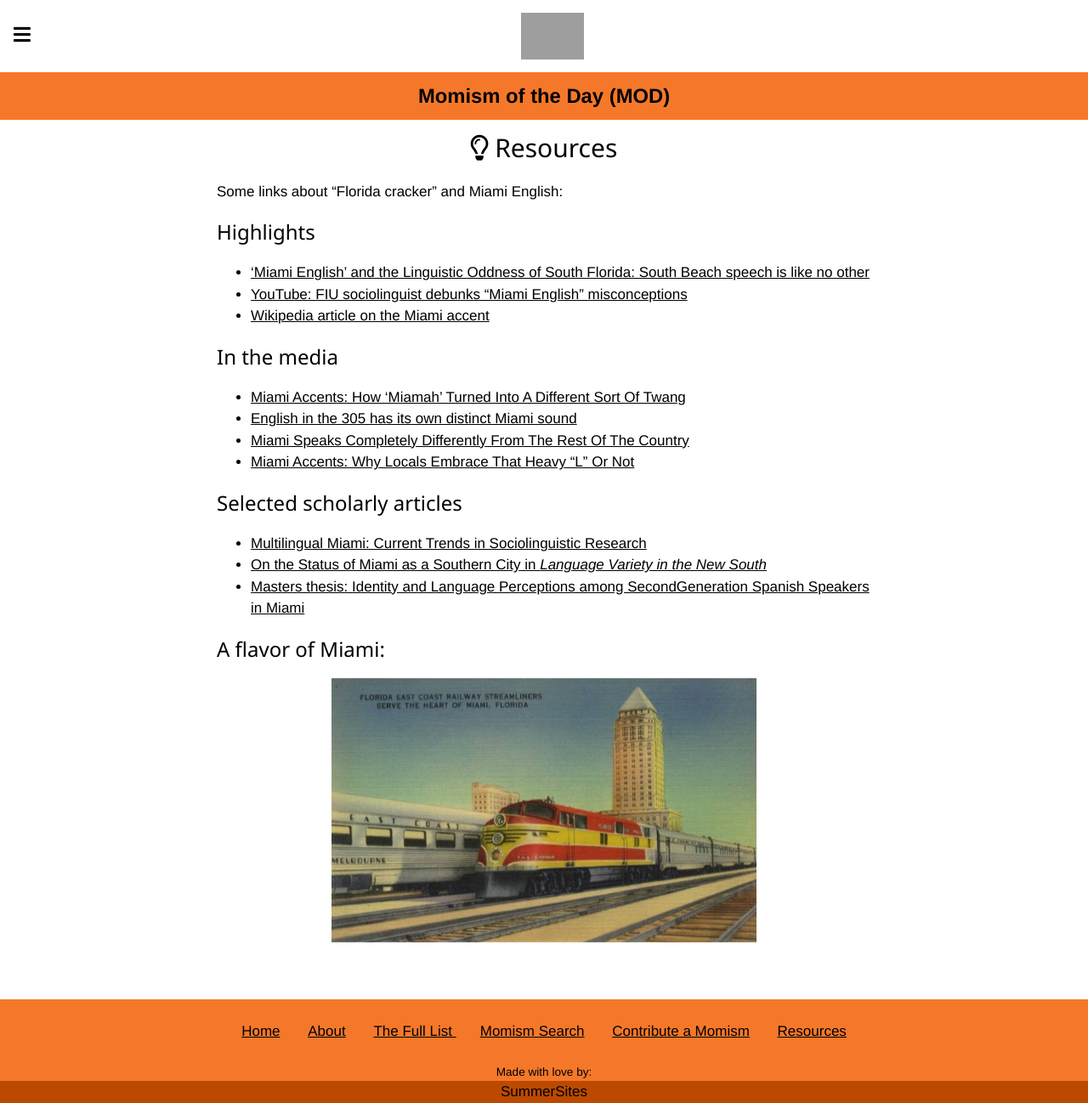
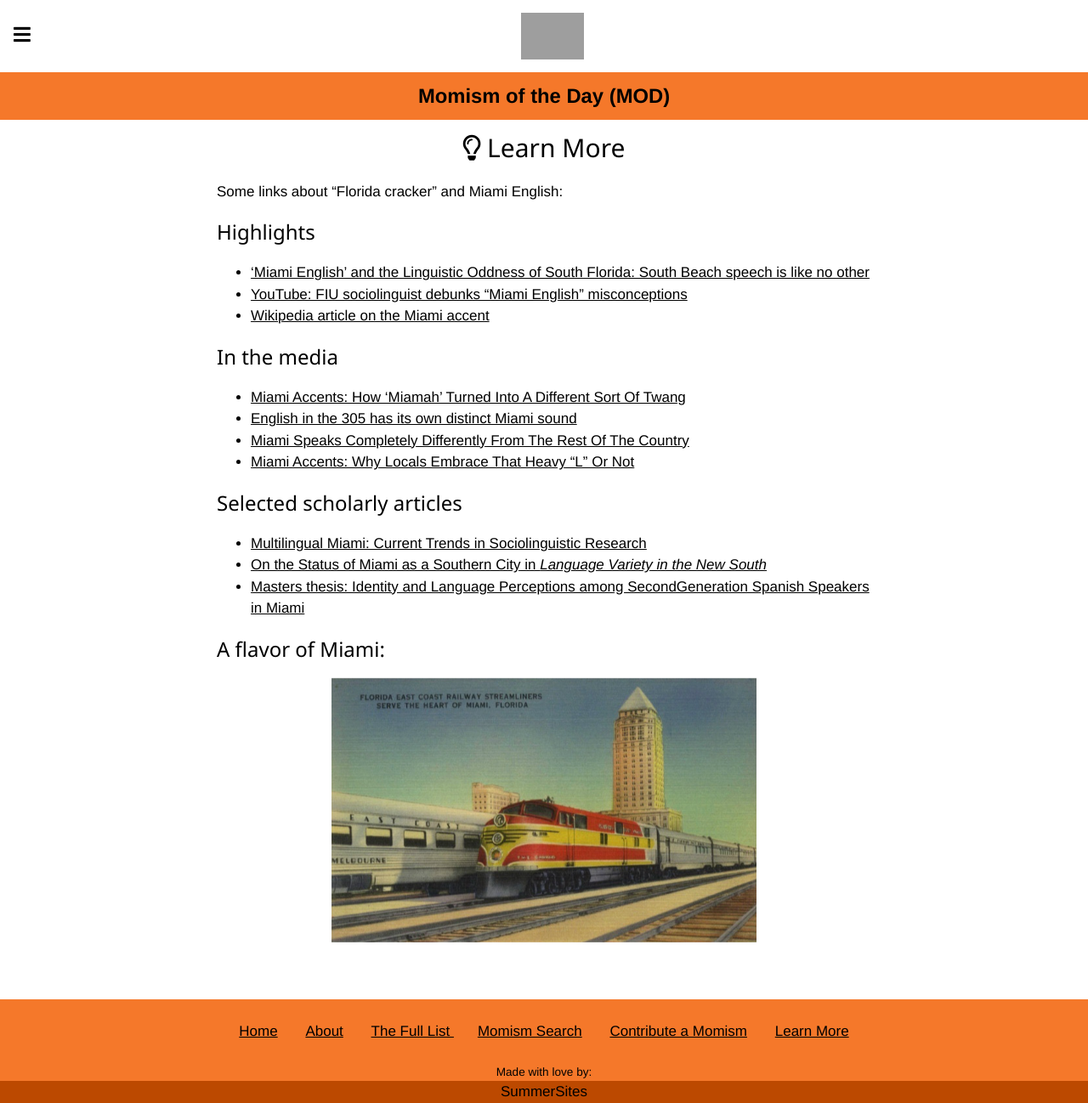
Before and after one commit to summerhays/new_momisms, a Jekyll site: the page built from resources.md, in a window 1280 px wide. Shown: the whole page at 85% size. Built offline with Jekyll 4.4.1, drawn with Linux system fonts in a browser that asks for light colours; grey boxes are pictures that could not be loaded.

```diff
--- a/_data/navigation.yml
+++ b/_data/navigation.yml
@@ -18,6 +18,6 @@
   url: /contribute.html
   icon: <i class="fas fa-hand-holding-medical fa-fw fa-lg textblack"></i>&nbsp;
   target: newpage
-- title: Resources
+- title: Learn More
   url: /resources.html
   icon: <i class="far fa-lightbulb fa-fw fa-lg textblack"></i>&nbsp;
--- a/resources.md
+++ b/resources.md
@@ -1,5 +1,5 @@
 ---
-title: <i class="far fa-lightbulb"></i>&nbsp;Resources
+title: <i class="far fa-lightbulb"></i>&nbsp;Learn More
 layout: default
 id: resources
 ---
```
